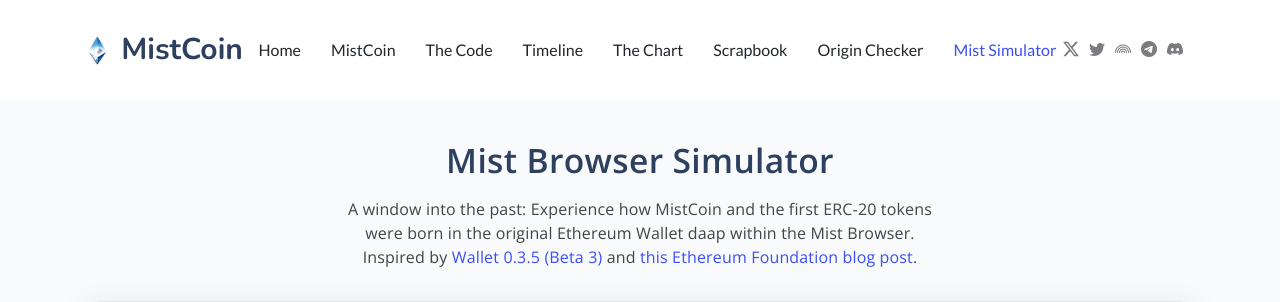
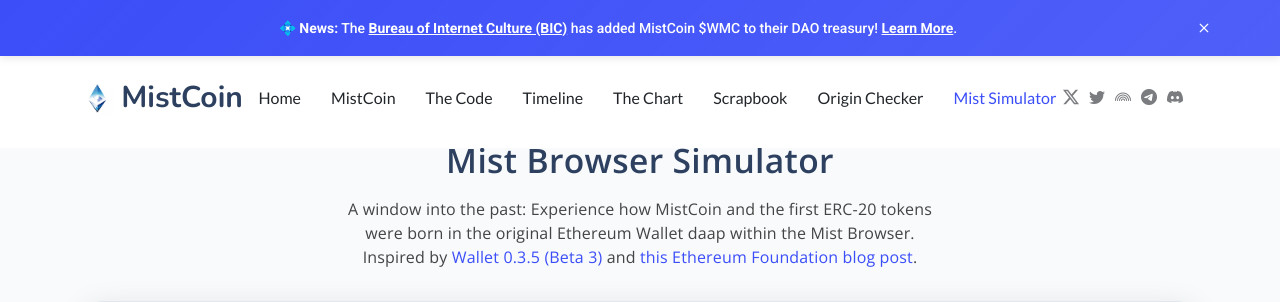
Before and after one commit to cartoonitunes/mistcoin-website, a Flask app: page /mist-simulator in a window 1280 px wide. Shown: the top 302 px of the page. Run offline with Flask 3, Linux system fonts and the light colour scheme; some libraries are stand-ins or nearby versions.

Commit message:
add bic announcement

```diff
--- a/app.py
+++ b/app.py
@@ -145,3 +145,6 @@ def mist_simulator():
 @app.route('/<path:anything>')
 def catch_all(anything):
     return redirect('/')
+
+if __name__ == '__main__':
+    app.run(debug=True)
--- a/static/assets/css/main.css
+++ b/static/assets/css/main.css
@@ -165,6 +165,112 @@ h6 {
 
   100% {
     transform: rotate(360deg);
+  }
+}
+
+/*--------------------------------------------------------------
+# Announcement Banner
+--------------------------------------------------------------*/
+.announcement-banner {
+  position: fixed;
+  top: 0;
+  left: 0;
+  right: 0;
+  background: linear-gradient(135deg, var(--accent-color) 0%, color-mix(in srgb, var(--accent-color), transparent 10%) 100%);
+  color: var(--contrast-color);
+  padding: 12px 0;
+  z-index: 9998;
+  box-shadow: 0 2px 8px rgba(0, 0, 0, 0.1);
+  transition: transform 0.3s ease-in-out, opacity 0.3s ease-in-out;
+  display: flex;
+  align-items: center;
+  justify-content: center;
+}
+
+.announcement-banner.hidden {
+  transform: translateY(-100%);
+  opacity: 0;
+  pointer-events: none;
+}
+
+.announcement-banner-content {
+  display: flex;
+  align-items: center;
+  justify-content: center;
+  gap: 12px;
+  max-width: 1200px;
+  width: 100%;
+  padding: 0 20px;
+  position: relative;
+}
+
+.announcement-banner-text {
+  font-size: 14px;
+  font-weight: 500;
+  text-align: center;
+  line-height: 1.5;
+  flex: 1;
+}
+
+.announcement-banner-text a {
+  color: var(--contrast-color);
+  text-decoration: underline;
+  font-weight: 600;
+  transition: opacity 0.3s;
+}
+
+.announcement-banner-text a:hover {
+  opacity: 0.8;
+}
+
+.announcement-banner-close {
+  background: transparent;
+  border: none;
+  color: var(--contrast-color);
+  font-size: 20px;
+  cursor: pointer;
+  padding: 4px 8px;
+  line-height: 1;
+  transition: opacity 0.3s;
+  display: flex;
+  align-items: center;
+  justify-content: center;
+  width: 32px;
+  height: 32px;
+  border-radius: 4px;
+  flex-shrink: 0;
+}
+
+.announcement-banner-close:hover {
+  opacity: 0.7;
+  background: rgba(255, 255, 255, 0.1);
+}
+
+@media (max-width: 768px) {
+  .announcement-banner {
+    padding: 10px 0;
+  }
+
+  .announcement-banner-text {
+    font-size: 13px;
+    padding-right: 8px;
+  }
+
+  .announcement-banner-close {
+    width: 28px;
+    height: 28px;
+    font-size: 18px;
+  }
+}
+
+/* Adjust header position when banner is visible */
+body.has-announcement-banner .header.sticky-top {
+  top: 48px;
+}
+
+@media (max-width: 768px) {
+  body.has-announcement-banner .header.sticky-top {
+    top: 44px;
   }
 }
 
--- a/static/assets/js/main.js
+++ b/static/assets/js/main.js
@@ -210,4 +210,38 @@
   window.addEventListener('load', navmenuScrollspy);
   document.addEventListener('scroll', navmenuScrollspy);
 
+  /**
+   * Announcement Banner
+   */
+  function initAnnouncementBanner() {
+    const banner = document.querySelector('.announcement-banner');
+    if (!banner) return;
+
+    const closeBtn = banner.querySelector('.announcement-banner-close');
+    const bannerKey = 'mistcoin_announcement_banner_closed';
+
+    // Check if banner was previously closed
+    if (localStorage.getItem(bannerKey) === 'true') {
+      banner.classList.add('hidden');
+      document.body.classList.remove('has-announcement-banner');
+      return;
+    }
+
+    // Show banner and adjust body/header
+    document.body.classList.add('has-announcement-banner');
+    banner.classList.remove('hidden');
+
+    // Handle close button
+    if (closeBtn) {
+      closeBtn.addEventListener('click', function() {
+        banner.classList.add('hidden');
+        document.body.classList.remove('has-announcement-banner');
+        localStorage.setItem(bannerKey, 'true');
+      });
+    }
+  }
+
+  window.addEventListener('load', initAnnouncementBanner);
+  document.addEventListener('DOMContentLoaded', initAnnouncementBanner);
+
 })();
--- a/templates/mist_simulator.html
+++ b/templates/mist_simulator.html
@@ -520,6 +520,18 @@
   </style>
 </head>
 <body class="index-page">
+    <!-- Announcement Banner -->
+    <div class="announcement-banner">
+      <div class="announcement-banner-content">
+        <div class="announcement-banner-text">
+          💠 <strong>News:</strong> The <a href="https://www.bureauofinternetculture.art/" target="_blank" rel="noopener noreferrer">Bureau of Internet Culture (BIC)</a> has added MistCoin $WMC to their DAO treasury! <a href="https://x.com/MistCoinEth/status/1984061624207208946?s=20" target="_blank" rel="noopener noreferrer">Learn More</a>.
+        </div>
+        <button class="announcement-banner-close" aria-label="Close announcement">
+          <i class="bi bi-x"></i>
+        </button>
+      </div>
+    </div>
+
     <header id="header" class="header d-flex align-items-center sticky-top">
         <div class="container position-relative d-flex align-items-center justify-content-between">
 
```
Also changed, not shown: templates/index.html (+13 -1 lines), templates/origin.html (+12 -0 lines), static/assets/img/clients/bic-type.svg (added).
